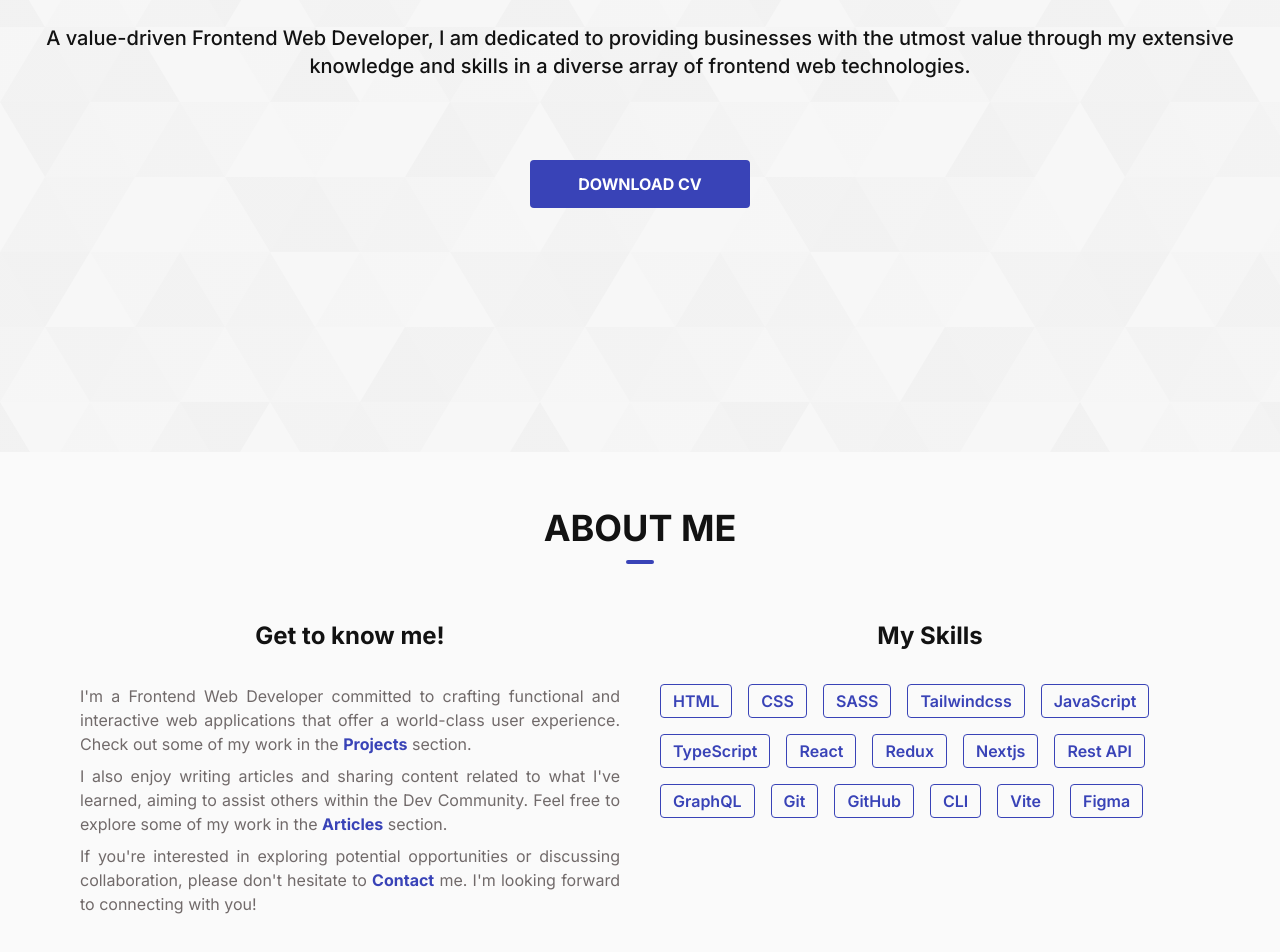
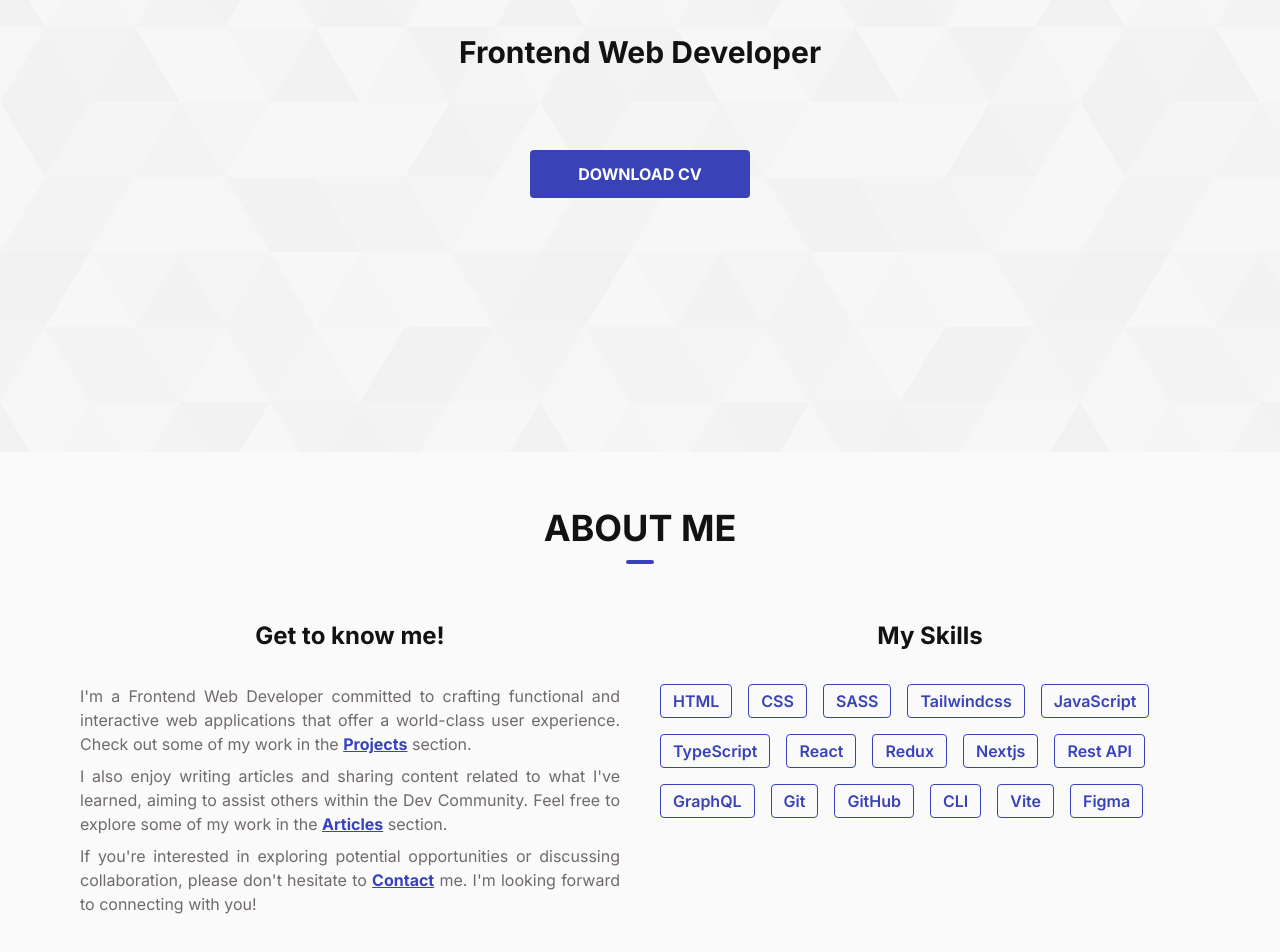
Before and after one commit to iambelloopeyemi/my-portfolio-webpage, a Next.js app: page / in a window 1280 px wide. Shown: the part 420-1372 px from the top of the page. Built offline with nearby package versions, Linux system fonts and the light colour scheme.

Commit message:
update the content

```diff
--- a/app/components/bio.tsx
+++ b/app/components/bio.tsx
@@ -7,7 +7,7 @@ export default function Bio() {
         I&apos;m a Frontend Web Developer committed to crafting functional and
         interactive web applications that offer a world-class user experience.
         Check out some of my work in the&nbsp;
-        <Link href={`#projects`} className="text-violet-blue">
+        <Link href={`#projects`} className="text-violet-blue underline">
           <strong>Projects</strong>
         </Link>
         &nbsp;section.
@@ -16,7 +16,7 @@ export default function Bio() {
         I also enjoy writing articles and sharing content related to what
         I&apos;ve learned, aiming to assist others within the Dev Community.
         Feel free to explore some of my work in the&nbsp;
-        <Link href={`#articles`} className="text-violet-blue">
+        <Link href={`#articles`} className="text-violet-blue underline">
           <strong>Articles</strong>
         </Link>
         &nbsp;section.
@@ -24,7 +24,7 @@ export default function Bio() {
       <p>
         If you&apos;re interested in exploring potential opportunities or
         discussing collaboration, please don&apos;t hesitate to&nbsp;
-        <Link href={`#contact`} className="text-violet-blue">
+        <Link href={`#contact`} className="text-violet-blue underline">
           <strong>Contact</strong>
         </Link>
         &nbsp;me. I&apos;m looking forward to connecting with you!
--- a/app/sections/hero.tsx
+++ b/app/sections/hero.tsx
@@ -12,14 +12,12 @@ export default function Hero() {
         <h1 className="text-3xl sm:text-5xl font-extrabold">
           Hey, I&apos;m Opeyemi Bello
         </h1>
-        <p className="sm:text-xl font-medium">
-          A value-driven Frontend Web Developer, I am dedicated to providing
-          businesses with the utmost value through my extensive knowledge and
-          skills in a diverse array of frontend web technologies.
-        </p>
+        <h2 className="text-2xl sm:text-3xl font-semibold sm:font-bold">
+          Frontend Web Developer
+        </h2>
         <div className="flex justify-center">
           <Link
-            href={`https://bit.ly/iambelloopeyemiCV`}
+            href={`https://bit.ly/iambelloopeyemiResume`}
             target="_blank"
             className="px-12 py-3 bg-violet-blue rounded font-bold text-white hover:scale-105"
             download
```
